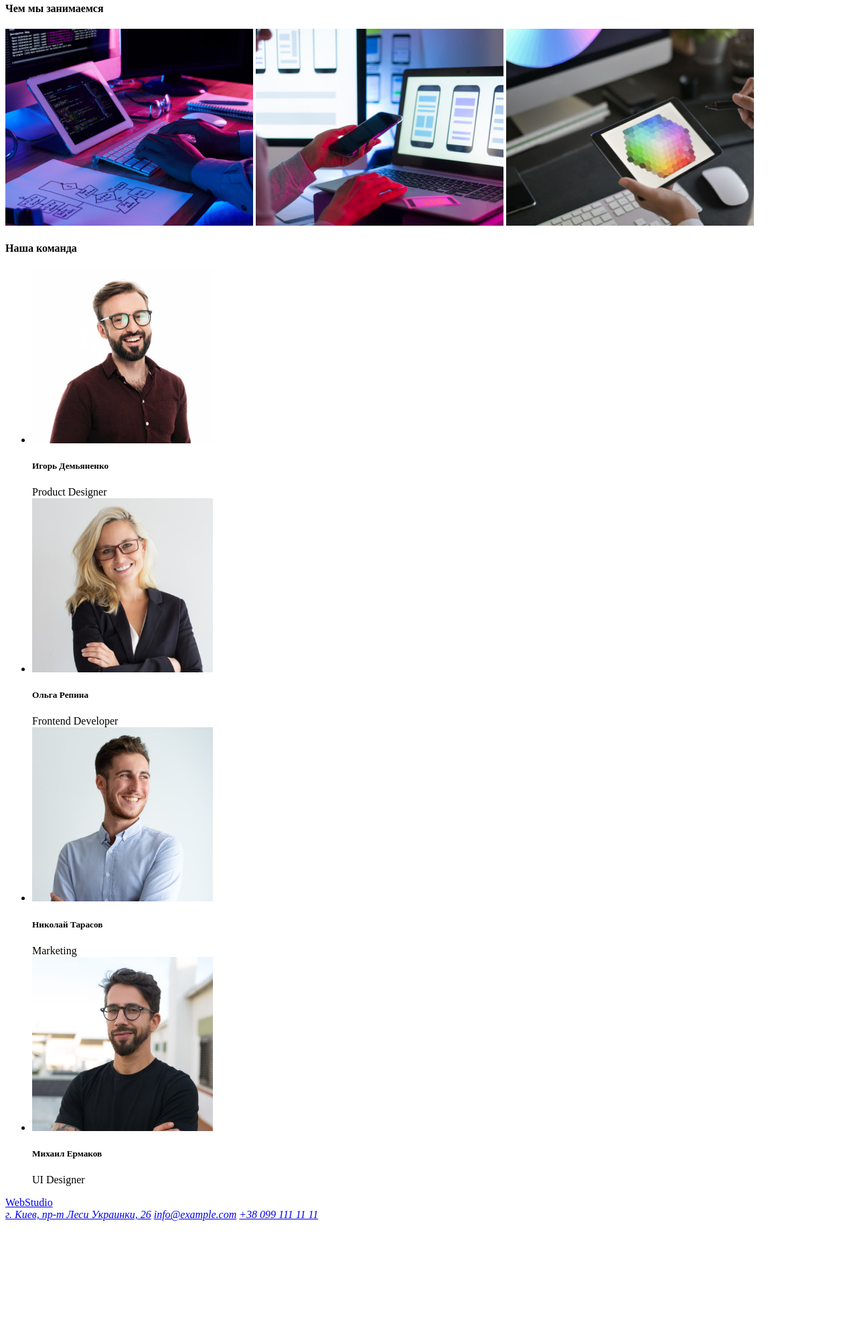
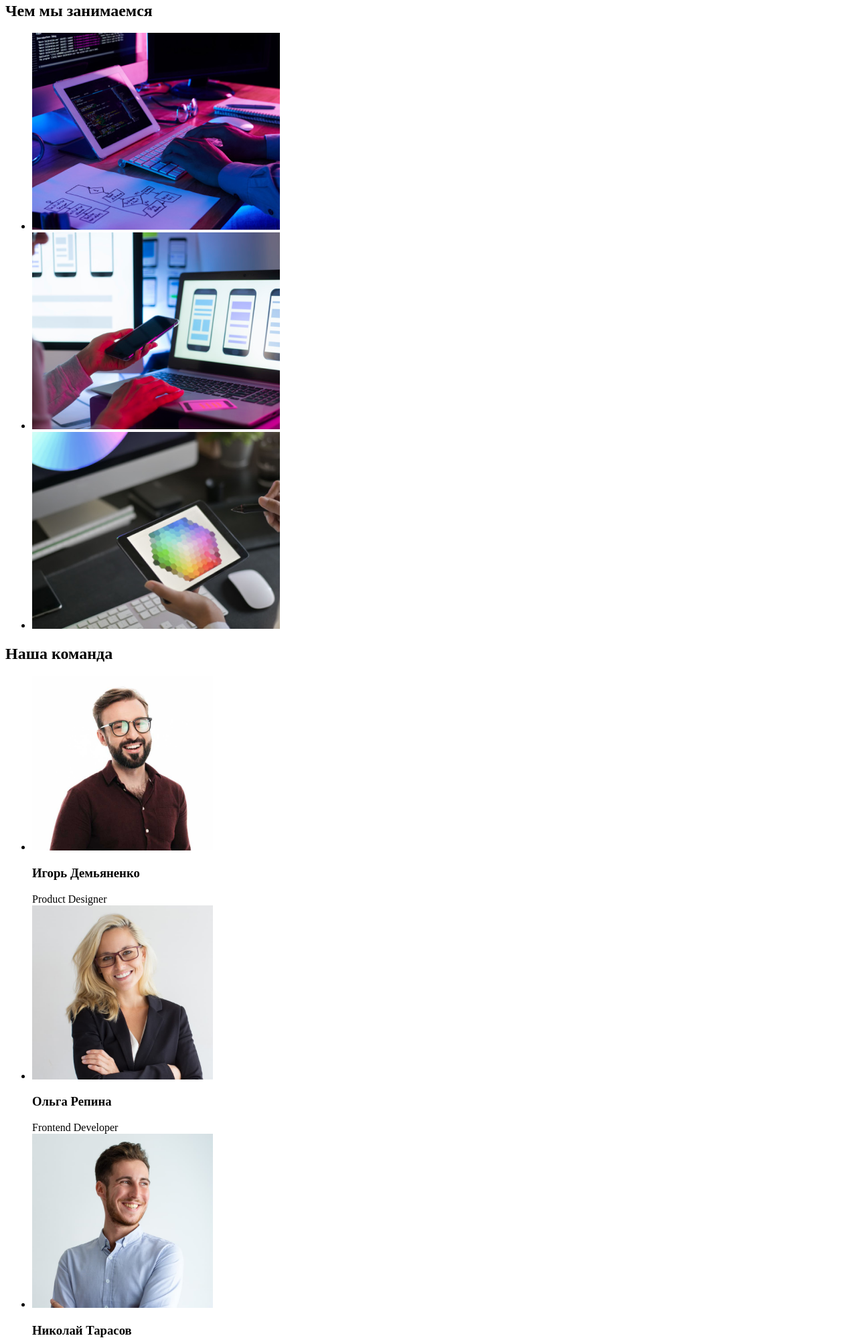
Before and after one commit to MaslovetsIvan/goit-markup-hw-01, a plain HTML site: page index.html in a window 1280 px wide. Shown: the part 593-2594 px from the top of the page at 67% size. Before the commit the page ends 2424 px from the top, so only its background shows below. Drawn offline with Linux system fonts and the light colour scheme.

Commit message:
исправил замечания ментора

```diff
--- a/index.html
+++ b/index.html
@@ -53,33 +53,34 @@
             </ul>
         </section>
         <section>
-            <h4>Чем мы занимаемся</h4>
-            <a href="#"><img src="./images/box1.png" width="370" height="294" alt="we develop websites"></a>
-            <a href="#"><img src="./images/box2.png" width="370" height="294" alt="we make mobile applications"></a>
-            <a href="#"><img src="./images/box3.png" width="370" height="294" alt="we design"></a>
-
+            <h2>Чем мы занимаемся</h2>
+            <ul>
+                <li><a href="#"><img src="./images/box1.jpg" width="370" height="294" alt="Коструируем сайты"></a></li>
+                <li><a href="#"><img src="./images/box2.jpg" width="370" height="294" alt="Делаем мобильные приложения"></a></li>
+                <li><a href="#"><img src="./images/box3.jpg" width="370" height="294" alt="Делаем дизайн сатов"></a></li>
+            </ul>
         </section>
         <section>
-            <h4>Наша команда</h4>
+            <h2>Наша команда</h2>
             <ul>
                 <li>
-                    <img src="./images/team1.jpg" width="270" alt="Product Designer">
-                    <h5>Игорь Демьяненко</h5>
+                    <img src="./images/team1.jpg" width="270" alt="Проджект менеджер">
+                    <h3>Игорь Демьяненко</h3>
                     <span>Product Designer</span>
                 </li>
                 <li>
-                    <img src="./images/team2.jpg" width="270" alt="Frontend Developer">
-                    <h5>Ольга Репина</h5>
+                    <img src="./images/team2.jpg" width="270" alt="Фронтент разработчик">
+                    <h3>Ольга Репина</h3>
                     <span>Frontend Developer</span>
                 </li>
                 <li>
-                    <img src="./images/team3.jpg" width="270" alt="Marketing">
-                    <h5>Николай Тарасов</h5>
+                    <img src="./images/team3.jpg" width="270" alt="Маркитолог">
+                    <h3>Николай Тарасов</h3>
                     <span>Marketing</span>
                 </li>
                 <li>
                     <img src="./images/team4.jpg" width="270" alt="UI Designer">
-                    <h5>Михаил Ермаков</h5>
+                    <h3>Михаил Ермаков</h3>
                     <span>UI Designer</span>
                 </li>
             </ul>
```
Also changed, not shown: images/box1.jpg (renamed from images/box1.png), images/box2.jpg (renamed from images/box2.png), images/box3.jpg (renamed from images/box3.png).
